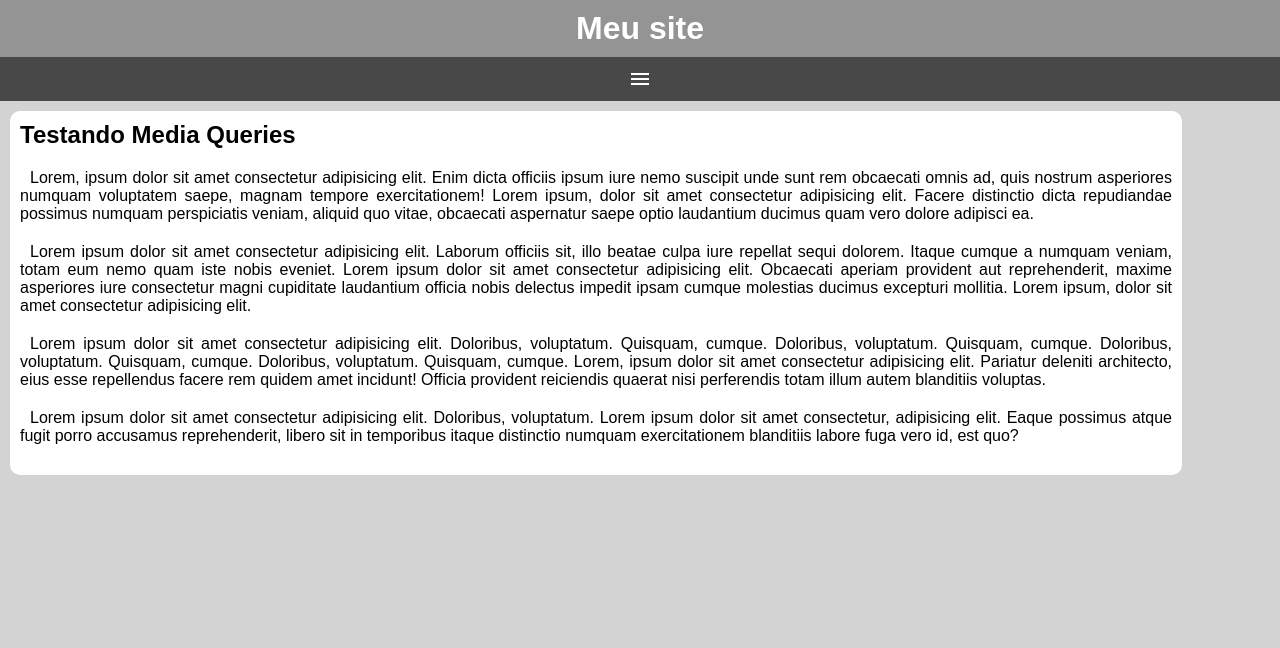
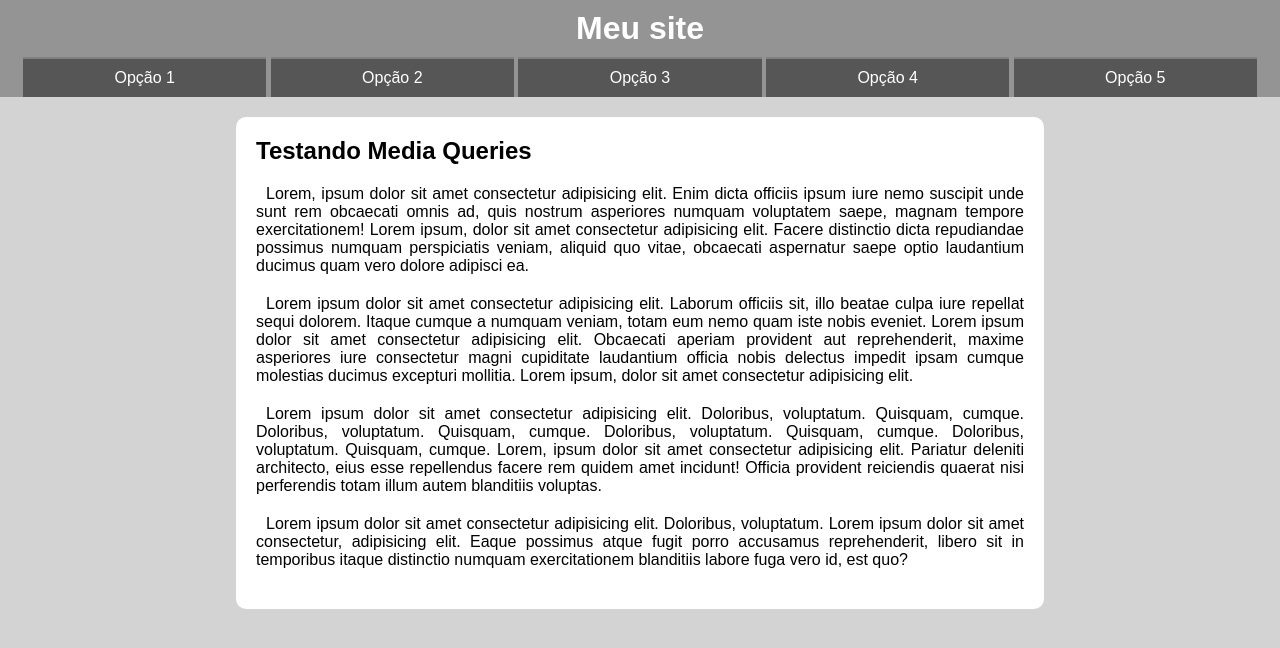
Before and after one commit to MilagrosCarvajal/projeto-media-query, a plain HTML site: page responsividade-menu.html in a window 1280 px wide. Drawn offline with nearby package versions, Linux system fonts and the light colour scheme.

Commit message:
atualizei media query

```diff
--- a/responsividade-menu.html
+++ b/responsividade-menu.html
@@ -4,10 +4,12 @@
     <meta charset="UTF-8">
     <meta name="viewport" content="width=device-width, initial-scale=1.0">
     <title>Menu Responsivo</title>
+    <link href="https://fonts.googleapis.com/css2?family=Material+Symbols+Outlined" rel="stylesheet" />
     <link rel="stylesheet" href="style-menu.css">
-    <link href="https://fonts.googleapis.com/css2?family=Material+Symbols+Outlined" rel="stylesheet" />
+    <link rel="stylesheet" href="style-menu-media-query.css">
+
 </head>
-<body>
+<body onresize="mudouTamanho()">
     <header>
         <h1>Meu site</h1>
         <span class="material-symbols-outlined" id="burger" onclick="clickMenu()">
@@ -35,6 +37,13 @@
     </main>
 
     <script>
+        function mudouTamanho() {
+            if (window.innerWidth >=768) {
+                itens.style.display = 'block'
+            } else {
+                itens.style.display = 'none'
+            }
+        }
         function clickMenu() {
             if (itens.style.display=='block') {
                 itens.style.display='none'
--- /dev/null
+++ b/style-menu-media-query.css
@@ -0,0 +1,20 @@
+@charset "UTF-8";
+
+@media screen and (min-width: 768px) {
+    #burger{
+        display: none;
+    }
+    menu{
+        display:block;
+        text-align: center;
+    }
+
+    menu ul li{
+        display: inline-block;
+        width: 19vw;
+    }
+
+    main{
+        width: 768px;
+    }
+}
--- a/style-menu.css
+++ b/style-menu.css
@@ -58,12 +58,12 @@ menu ul li a:hover{
 }
 
 main{
-    width: 90vw;
+    width: 80vw;
     background-color: white;
     margin:auto;
-    padding: 10px;
-    margin: 10px;
+    margin-top: 20px;
     border-radius: 10px;
+    padding: 20px;
 }
 
 main article h2{
```
Also changed, not shown: style.css (line endings or trailing spaces).
